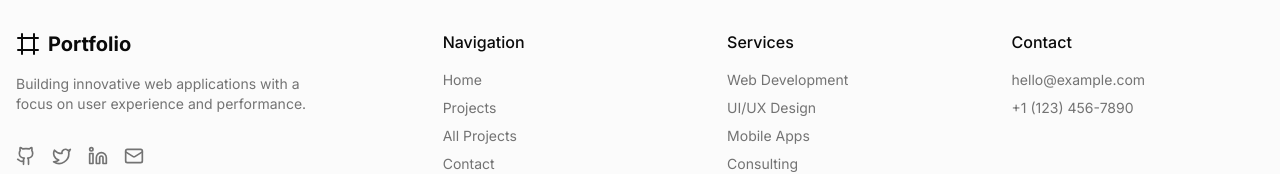
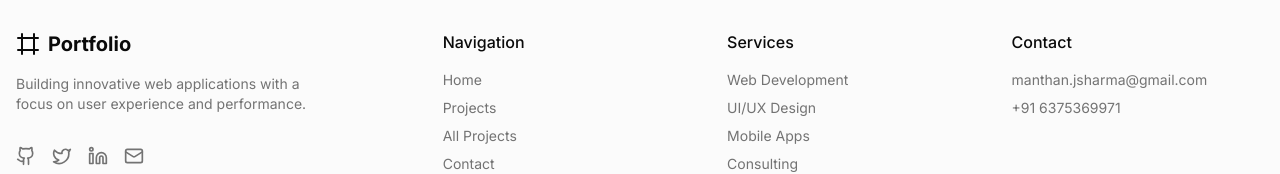
Before and after one commit to manthan-jsharma/portfolio, a Next.js app: page / in a window 1280 px wide. Shown: the part 3297-3471 px from the top of the page. Built offline with nearby package versions, Linux system fonts and the light colour scheme.

Commit message:
contact changes

```diff
--- a/components/footer.tsx
+++ b/components/footer.tsx
@@ -115,13 +115,13 @@ export default function Footer() {
                   href="mailto:hello@example.com"
                   className="text-muted-foreground hover:text-foreground transition-colors"
                 >
-                  hello@example.com
+                  manthan.jsharma@gmail.com
                 </Link>
                 <Link
                   href="tel:+11234567890"
                   className="text-muted-foreground hover:text-foreground transition-colors"
                 >
-                  +1 (123) 456-7890
+                  +91 6375369971
                 </Link>
               </nav>
             </div>
```
